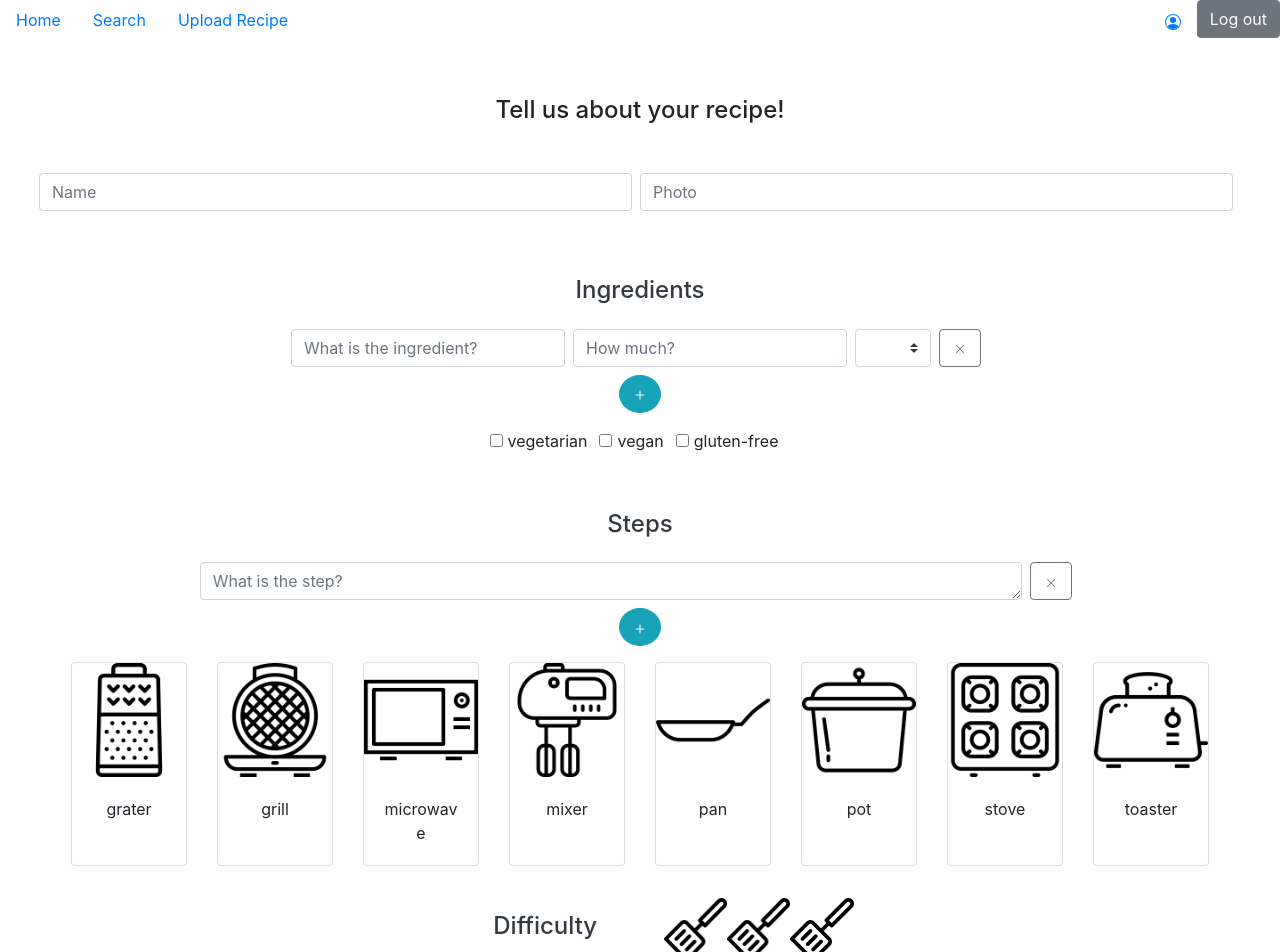
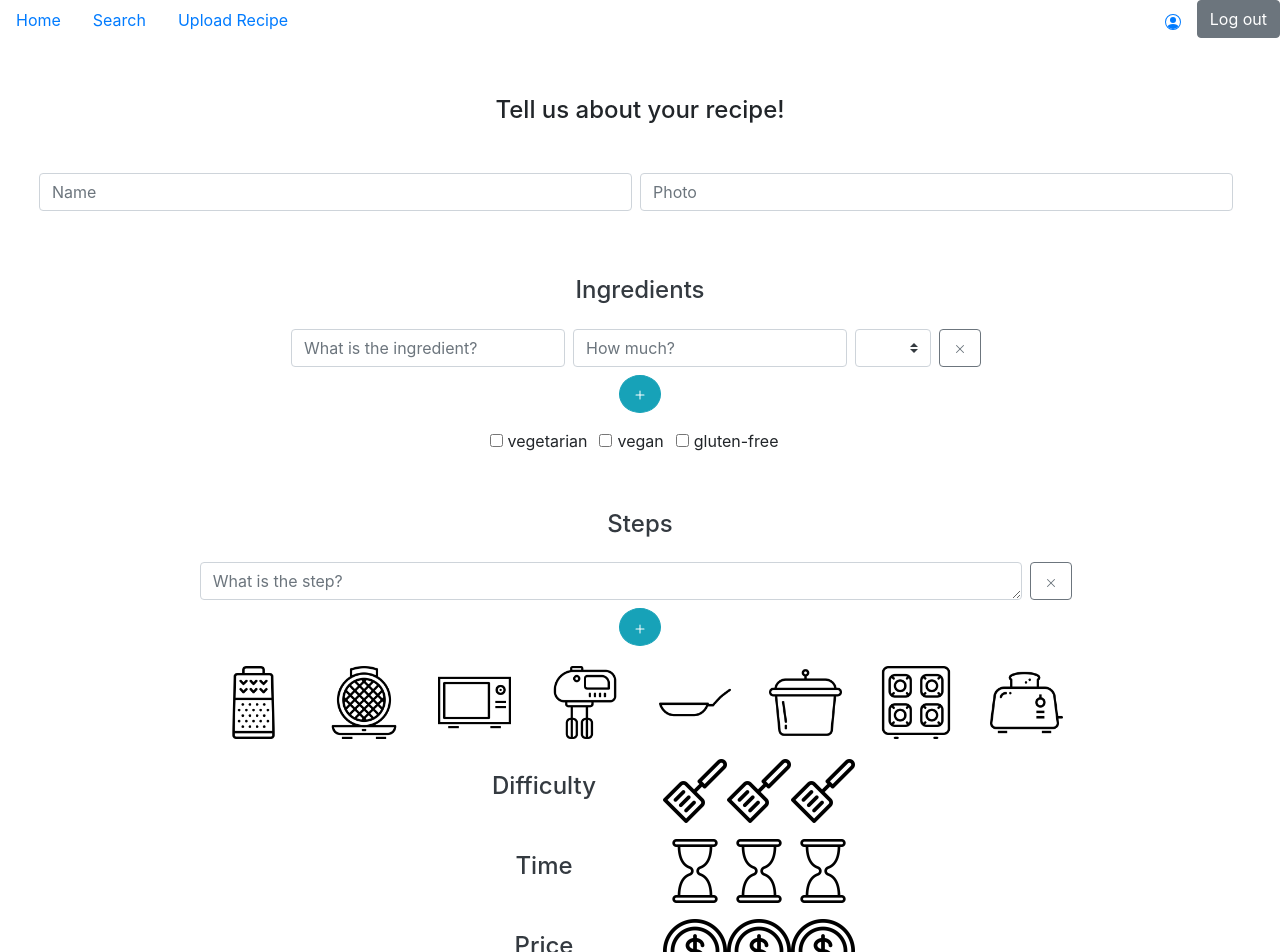
Before and after one commit to bistr/cookMe_react, a React (Create React App) app: page /upload in a window 1280 px wide. Shown: the top 952 px of the page. Built offline with nearby package versions, Linux system fonts and the light colour scheme.

Commit message:
info block

```diff
--- a/src/components/equipment/equipmentCard.js
+++ b/src/components/equipment/equipmentCard.js
@@ -6,20 +6,18 @@ class EquipmentCard extends React.Component
     {
         super(props);
         // this.handleClick = this.handleClick.bind(this);
+        // <div class="card-body">
+        //     <p className="card-text">{this.props.name}</p>
+        // </div>
     }
 
     render()
     {
         let imgSource = `${process.env.PUBLIC_URL}/images/${ this.props.name }.png`;
-        let classString = `card-img-top card-equipment-img ${this.props.className}`
+        let classString = `card-equipment-img col-md-1 col-lg-4 m-1 flex-md-wrap ${this.props.className}`
         return(
         // <div class="card post-card" tag="a" onClick={(e)=>this.handleClick(post.id, e)}>
-        <div class="card equipment-card" id={this.props.name} tag="a" onClick={(e)=>this.props.handler(this.props.name, e)}>
-          <img className={classString} src={imgSource} alt={this.props.name}/>
-          <div class="card-body">
-              <p className="card-text">{this.props.name}</p>
-          </div>
-        </div>
+          <img className={classString} src={imgSource} id={this.props.name} alt={this.props.name} onClick={(e)=>this.props.handler(this.props.name, e)}/>
         )
     }
 }
--- a/src/components/equipment/equipmentIcons.js
+++ b/src/components/equipment/equipmentIcons.js
@@ -21,6 +21,21 @@ class EquipmentIcons extends React.Component
         }
 
 
+
+    }
+
+    componentDidMount()
+    {
+        if("equipment" in this.props)
+        {
+            const tools = ["grater", "grill", "microwave","mixer","pan","pot","stove","toaster"];
+            tools.map((tool)=>{
+                if (this.props.equipment[tool] == 1)
+                {
+                    document.getElementById(tool).classList.toggle("pressed");
+                }
+            });
+        }
     }
 
     fetchEquipment(id)
@@ -48,6 +63,10 @@ class EquipmentIcons extends React.Component
 
     handleCardClick(tool)
     {
+        if("equipment" in this.props)
+        {
+            return;
+        }
         let newTools = this.state.tools;
         newTools[tool] = !newTools[tool];
         this.setState({"tools":newTools},()=>console.log(this.state));
@@ -61,13 +80,9 @@ class EquipmentIcons extends React.Component
         const tools = ["grater", "grill", "microwave","mixer","pan","pot","stove","toaster"];
         return(
             <>
-            <div class="row my-3 justify-content-center">
-                <div className="card-deck mx-5 ">
                   {tools.map((tool) => (
                       <EquipmentCard name={tool} handler={this.handleCardClick}/>
                   ))}
-                </div>
-            </div>
         </>
         )
     }
--- /dev/null
+++ b/src/components/recipes/infoBlock.js
@@ -0,0 +1,65 @@
+import React from 'react'
+import RatingIcons from "./ratingIcons"
+import EquipmentIcons from "../equipment/equipmentIcons"
+
+class InfoBlock extends React.Component
+{
+    constructor(props)
+    {
+        super(props);
+        this.state = {};
+        // <div className={classNameString}>
+        // <table className="w-100">
+        // <thead className="thead-dark w-100">
+        //     <tr>
+        //         <th>Nutritional</th>
+        //         <th>Info</th>
+        //     </tr>
+        // </thead>
+        //       <tbody className="w-100">
+        //       {this.props.info.map((nutrient) => (
+        //           <tr>
+        //             <th scope="row">{nutrient.name}</th>
+        //             <td>{nutrient.value}</td>
+        //           </tr>
+        //       ))}
+        //       </tbody>
+        //       </table>
+        // </div>
+    }
+
+
+    render()
+    {
+
+        console.log(this.props)
+        if (this.props.recipe==null)
+        {
+            return null;
+        }
+        let classNameString = `d-inline flex-column my-4 ${ this.props.className }`;
+
+
+        return (
+            <div className={classNameString}>
+                <section className="my-2">
+                <RatingIcons name="difficulty" info={this.props.recipe.difficulty} />
+                </section>
+                <section className="my-2">
+                <RatingIcons name="time" info={this.props.recipe.time}/>
+                </section>
+                <section className="my-2">
+                <RatingIcons name="price" info={this.props.recipe.price} />
+                </section>
+                <section className="my-4 d-flex flex-wrap">
+                <EquipmentIcons equipment={this.props.recipe.equipment} />
+                </section>
+
+            </div>
+
+        )
+    }
+
+};
+
+export default InfoBlock
--- a/src/components/ratingIcons.js
+++ b/src/components/recipes/ratingIcons.js
@@ -1,6 +1,6 @@
 import React from 'react'
-import UserProfile from "./userProfile"
-import "../componentsStyle/cardStyle.css"
+import UserProfile from "../userProfile"
+import "../../componentsStyle/cardStyle.css"
 
 class RatingIcons extends React.Component
 {
@@ -61,6 +61,17 @@ class RatingIcons extends React.Component
 
     // }
 
+    displayInfo()
+    {
+        let secondURL= `${process.env.PUBLIC_URL}/images/${this.props.name}Color.png`;
+        let i = 1;
+        for (i=1; i<=this.props.info; i++)
+        {
+            // document.getElementById(this.props.name+i).classList.add("pressed")
+            document.getElementById(this.props.name+i).setAttribute("src",secondURL)
+        }
+    }
+
     hoverHandler(event)
     {
         let currentID = event.target.id;
@@ -105,6 +116,21 @@ class RatingIcons extends React.Component
 
     render()
     {
+        let nums=[1,2,3];
+        if ("info" in this.props)
+        {
+            let imgSource = `${process.env.PUBLIC_URL}/images/${this.props.name}.png`;
+            let secondImgSource = `${process.env.PUBLIC_URL}/images/${this.props.name}Color.png`;
+            return(
+                <>
+                <label class="text-capitalize text-dark mx-4 w-60 rating-text">{this.props.name}</label>
+                <img className="rating-icon" src={(this.props.info<1)?imgSource:secondImgSource} id={this.props.name+"1"}/>
+                <img className="rating-icon" src={(this.props.info<2)?imgSource:secondImgSource} id={this.props.name+"2"}/>
+                <img className="rating-icon" src={(this.props.info<3)?imgSource:secondImgSource} id={this.props.name+"3"}/>
+                </>
+            )
+
+        }
         // const tools = ["grater", "grill", "microwave","mixer","pan","pot","stove","toaster"];
         // return(
         //     <>
@@ -122,8 +148,9 @@ class RatingIcons extends React.Component
 
         return(
             <>
+            <h4 class="text-capitalize text-dark mx-4 w-60 rating-text">{this.props.name}</h4>
             <img className="rating-icon" onMouseOver={this.hoverHandler} onClick={this.clickHandler} onMouseLeave={this.leaveHandler} src={imgSource} id={this.props.name+"1"}/>
-            <img className="rating-icon" onMouseOver={this.hoverHandler} onClick={this.clickHandler} onMouseLeave={this.leaveHandler}src={imgSource} id={this.props.name+"2"}/>
+            <img className="rating-icon" onMouseOver={this.hoverHandler} onClick={this.clickHandler} onMouseLeave={this.leaveHandler} src={imgSource} id={this.props.name+"2"}/>
             <img className="rating-icon" onMouseOver={this.hoverHandler} onClick={this.clickHandler} onMouseLeave={this.leaveHandler} src={imgSource} id={this.props.name+"3"}/>
             </>
         )
--- a/src/components/recipes/recipePage.js
+++ b/src/components/recipes/recipePage.js
@@ -4,9 +4,10 @@ import "../../index.css"
 import IngredientsDisplay from "../ingredients/ingredientsDisplay"
 import StepsDisplay from "../stepsDisplay"
 import ImageDisplay from "../imageDisplay"
-import NutritionalInfo from "../nutritionalInfo"
+import NutritionalInfo from "./nutritionalInfo"
 import Modal from '../modal';
 import CardList from "../cardList"
+import InfoBlock from "./infoBlock"
 
 class RecipePage extends React.Component
 {
@@ -112,8 +113,9 @@ class RecipePage extends React.Component
                 <div className="row mx-3 my-1">
                     <IngredientsDisplay ingredients = {recipe.ingredients} className="w-100"/>
                 </div>
-                <div className="row mx-3 d-flex justify-content-between">
-                    <StepsDisplay steps= {recipe.steps} className=""/>
+                <div className="row mx-3 d-flex flex-row justify-content-between">
+                    <StepsDisplay steps= {recipe.steps} className="col-lg-8"/>
+                    <InfoBlock recipe={recipe} className="col-lg-4"/>
 
                 </div>
                 <div className="row mx-3 my-5">
--- a/src/components/recipes/uploadForm.js
+++ b/src/components/recipes/uploadForm.js
@@ -4,7 +4,7 @@ import DynamicInputs from "../genericInputs/dynamicInputs"
 import DietaryPreferencesInput from "../dietaryPreferencesInput"
 import EquipmentIcons from "../equipment/equipmentIcons"
 import UserProfile from "../userProfile"
-import RatingIcons from "../ratingIcons"
+import RatingIcons from "./ratingIcons"
 
 class UploadForm extends React.Component
 {
@@ -175,18 +175,17 @@ class UploadForm extends React.Component
             </div>
             <hr />
             <DynamicInputs name="steps" handler={this.handleComponentChange}/>
+            <div className="row mt-3 justify-content-center align-items-center">
+                <EquipmentIcons name="equipment" handler={this.handleComponentChange} preloaded="false" />
+            </div>
 
-            <EquipmentIcons name="equipment" handler={this.handleComponentChange} preloaded="false" />
             <div className="row mt-3 justify-content-center align-items-center">
-                <h4 class="text-capitalize text-dark mx-4 rating-text">Difficulty</h4>
                 <RatingIcons name="difficulty" handler={this.handleComponentChange}/>
             </div>
             <div className="row mt-3 justify-content-center align-items-center">
-                <h4 class="text-capitalize text-dark mx-4 w-60 rating-text">Time</h4>
                 <RatingIcons name="time" handler={this.handleComponentChange}/>
             </div>
             <div className="row mt-3 justify-content-center align-items-center">
-                <h4 class="text-capitalize text-dark mx-4 w-60 rating-text">Price</h4>
                 <RatingIcons name="price" handler={this.handleComponentChange}/>
             </div>
 
--- a/src/components/stepsDisplay.js
+++ b/src/components/stepsDisplay.js
@@ -5,10 +5,10 @@ class StepsDisplay extends React.Component
 
     render()
     {
-        let classNameString = ` ${ this.props.className }`;
+        let classNameString = `my-4 d-inline ${ this.props.className }`;
         return (
         <div className = {classNameString}>
-        <h4 className="my-3">Steps</h4>
+        <h4 className="mb-4">Steps</h4>
           {this.props.steps.map((step) => (
             <div>
                 <p class="">{step.description}</p>
--- a/src/componentsStyle/cardStyle.css
+++ b/src/componentsStyle/cardStyle.css
@@ -31,7 +31,8 @@
 
 .equipment-card
 {
-    max-height: 30vh;
+
+
 }
 
 .equipment-card-deck
@@ -41,22 +42,23 @@
 
 .card-equipment-img
 {
-    max-width: inherit;
+    max-width: 8vw;
 }
 
 .pressed
 {
     box-shadow: 0 0 20px 10px #007bff;
+    border-radius: 10px;
     /* in order: x offset, y offset, blur size, spread size, color */
     /* blur size and spread size are optional (they default to 0) */
 }
 
 .rating-icon
 {
-        max-width: 5%;
+        max-width: 5vw;
 }
 
 .rating-text
 {
-    width: 15%
+    width: 15%;
 }
```
Also changed, not shown: src/components/recipes/nutritionalInfo.js (renamed from src/components/nutritionalInfo.js).
